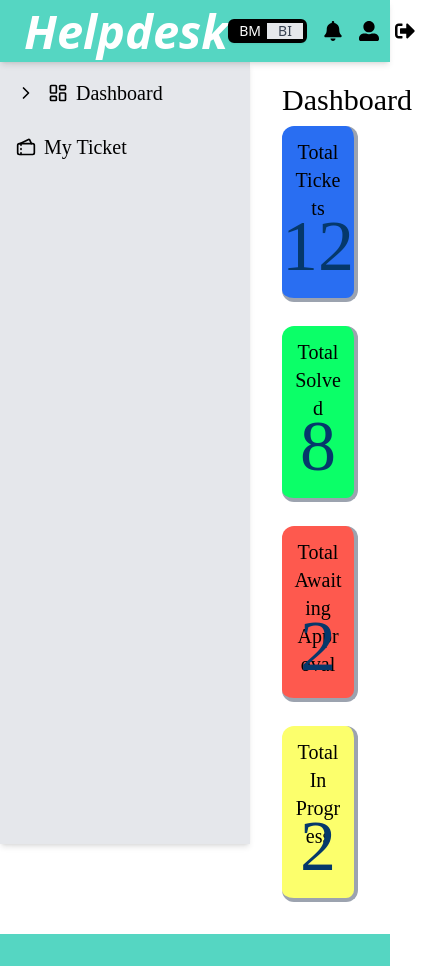
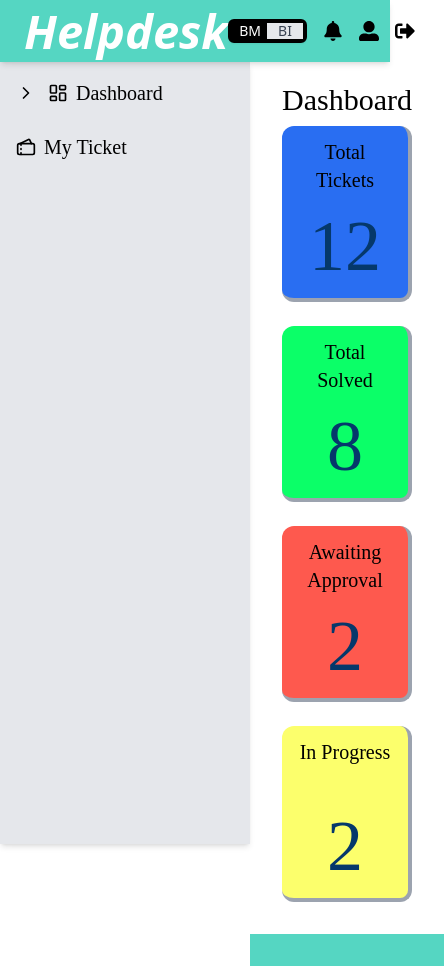
Before and after one commit to MansiChache/helpdesk, a React (Create React App) app in the folder client/: page /user/dashboard in a window 390 px wide. Shown: the whole page, 444 px wide, since content can reach past the window. Built offline with nearby package versions, Linux system fonts and the light colour scheme.

Commit message:
added a layout for clean code and updated sign up so it directs to login after signup

```diff
--- /dev/null
+++ b/client/src/components/Layout.jsx
@@ -0,0 +1,20 @@
+import Navbar from "./Navbar";
+import Sidebar from "./Sidebar";
+import Footer from "./Footer";
+
+const Layout = ({ role, children }) => {
+  return (
+    <div className="flex">
+      <Sidebar role={role} />
+      <div className="flex flex-col flex-grow min-h-screen ml-[250px]">
+        <Navbar />
+        <main className="flex-grow bg-white pt-[50px]">
+          {children}
+        </main>
+        <Footer />
+      </div>
+    </div>
+  );
+};
+
+export default Layout;
--- a/client/src/components/TicketCard.jsx
+++ b/client/src/components/TicketCard.jsx
@@ -1,7 +1,16 @@
-const TicketCard = ({ title, count, bgColor }) => {
+const titleColors = {
+  "Total Tickets": "#296EF2",
+  "Total Solved": "#0BFF68",
+  "Awaiting Approval": "#FE594E",
+  "In Progress": "#FCFF6C",
+};
+
+const TicketCard = ({ title, count }) => {
+  const bgColor = titleColors[title] || "#E0E0E0"; // Default gray if no match
+
   return (
     <div
-      className="relative w-full h-44 rounded-xl border-b-4 border-r-4 border-gray-400 font-sanchez text-black "
+      className="relative w-full h-44 rounded-xl border-b-4 border-r-4 border-gray-400 font-sanchez text-black"
       style={{ backgroundColor: bgColor }}
     >
       <div className="absolute top-3 left-1/2 transform -translate-x-1/2 text-xl text-black text-center px-2 break-words text-wrap w-[90%]">
--- a/client/src/pages/Login.jsx
+++ b/client/src/pages/Login.jsx
@@ -16,7 +16,6 @@ const Login = () => {
     try {
       const res = await axios.post("/api/login", { username, password });
 
-      alert("Login successful!");
       const role = res.data.role;
       localStorage.setItem("userRole", role);
       if (role) {
--- a/client/src/pages/OperationDashboard.jsx
+++ b/client/src/pages/OperationDashboard.jsx
@@ -1,29 +1,20 @@
-import Navbar from "../components/Navbar";
-import Sidebar from "../components/Sidebar";
-import Footer from "../components/Footer";
+import Layout from "../components/Layout";
 import TicketCard from "../components/TicketCard";
-import { BarChart2, Headphones, Users, Star, User } from "lucide-react";
+import { BarChart2, Star } from "lucide-react";
 import { FaUser, FaUserCog } from "react-icons/fa";
 
 const OperationTeamDashboard = () => {
   return (
-    <div className="flex">
-      <Sidebar role="operation" />
-      <div className="flex flex-col w-full ml-[250px]min-h-screen">
-        <Navbar />
-        <div className="pt-[50px] pl-[250px] bg-white min-h-screen">
-          <div className="max-w-[1190px] mx-auto pt-6  px-4">
-            <h2 className=" text-3xl font-sanchez mb-2 ">Dashboard</h2>
+    <Layout role="operation">
+      <div className="max-w-[1190px] mx-auto pt-6 px-4">
+        <h2 className="text-3xl font-sanchez mb-2">Dashboard</h2>
 
         <div className="grid grid-cols-1 sm:grid-cols-2 md:grid-cols-4 gap-6">
-              <TicketCard title="Total Tickets" count={12} bgColor="#296EF2" />
-              <TicketCard title="Total Solved" count={8} bgColor="#0BFF68" />
-              <TicketCard
-                title="Awaiting Approval"
-                count={2}
-                bgColor="#FE594E"
-              />
-              <TicketCard title="In Progress" count={2} bgColor="#FCFF6C" />
+          <TicketCard title="Total Tickets" count={12} />
+<TicketCard title="Total Solved" count={8} />
+<TicketCard title="Awaiting Approval" count={2} />
+<TicketCard title="In Progress" count={2} />
+
         </div>
 
         <div className="grid grid-cols-1 md:grid-cols-2 gap-6 pt-10">
@@ -37,25 +28,18 @@ const OperationTeamDashboard = () => {
                 <div className="flex flex-col items-center text-center">
                   <FaUser className="w-12 h-12 mb-2" />
                   <div className="text-3xl text-customDarkBlue">3</div>
-                      <div className="text-lg">
-                        Technical Supports
+                  <div className="text-lg">Technical Supports</div>
                 </div>
-                    </div>
-
                 <div className="flex flex-col items-center text-center">
                   <FaUserCog className="w-14 h-12 mb-2 text-black" />
                   <div className="text-3xl text-customDarkBlue">4</div>
-                      <div className="text-lg ">
-                        Operation Teams
-                      </div>
+                  <div className="text-lg">Operation Teams</div>
                 </div>
               </div>
             </div>
 
             <div className="bg-navbar shadow-md p-6 flex flex-col items-center justify-center rounded-md border border-gray-200 text-black">
-                  <h3 className="text-center text-lg mb-2">
-                    Customer Feedback
-                  </h3>
+              <h3 className="text-center text-lg mb-2">Customer Feedback</h3>
               <div className="flex gap-1">
                 {[...Array(5)].map((_, i) => (
                   <Star
@@ -69,11 +53,7 @@ const OperationTeamDashboard = () => {
           </div>
         </div>
       </div>
-
-        </div>
-        <Footer />
-      </div>
-    </div>
+    </Layout>
   );
 };
 
--- a/client/src/pages/Signup.jsx
+++ b/client/src/pages/Signup.jsx
@@ -22,7 +22,7 @@ const Signup = () => {
     );
 
     alert('Signup successful!');
-    navigate(`/${role}/dashboard`);
+    navigate(`/`);
   } catch (err) {
     console.error('Signup error:', err);
     if (err.response?.data?.message) {
--- a/client/src/pages/TechDashboard.jsx
+++ b/client/src/pages/TechDashboard.jsx
@@ -1,33 +1,30 @@
-import Navbar from '../components/Navbar';
-import Sidebar from '../components/Sidebar';
-import TicketCard from '../components/TicketCard';
-import { BarChart2, Headphones, Users, Star } from 'lucide-react';
+import Layout from "../components/Layout";
+import TicketCard from "../components/TicketCard";
+import { BarChart2, Headphones, Users, Star } from "lucide-react";
 
 const TechnicalTeamDashboard = () => {
   return (
-    <div className="flex">
-      <Sidebar role="operation" />
-      <div className="flex flex-col w-full">
-        <Navbar />
-        <div className="pt-[70px] pl-[250px] bg-white min-h-screen">
+    <Layout role="tech">
       <div className="max-w-[1190px] mx-auto py-6 px-4">
         <h2 className="text-center text-xl font-semibold mb-6">Dashboard</h2>
 
-            <div className="grid grid-cols-4 gap-6 mb-6">
-              <TicketCard title="Total Tickets" count={12} bgColor="#3066BE" />
-              <TicketCard title="Total Solved" count={8} bgColor="#2AF5FF" />
-              <TicketCard title="Awaiting Approval" count={2} bgColor="#F49097" />
-              <TicketCard title="In Progress" count={2} bgColor="#F5E960" />
+        <div className="grid grid-cols-1 sm:grid-cols-2 md:grid-cols-4 gap-6 mb-6">
+          <TicketCard title="Total Tickets" count={12} />
+          <TicketCard title="Total Solved" count={8} />
+          <TicketCard title="Awaiting Approval" count={2} />
+          <TicketCard title="In Progress" count={2} />
         </div>
 
-            <div className="grid grid-cols-3 gap-6">
+        <div className="grid grid-cols-1 md:grid-cols-3 gap-6">
           <div className="bg-white shadow-md p-6 flex items-center justify-center rounded-md border border-gray-200">
             <BarChart2 className="w-24 h-24 text-gray-600" />
           </div>
           <div className="bg-white shadow-md p-6 flex flex-col items-center justify-center rounded-md border border-gray-200">
             <div className="flex items-center gap-4 mb-2">
               <Headphones className="w-10 h-10 text-gray-600" />
-                  <span className="text-lg font-semibold">3 Technical Supports</span>
+              <span className="text-lg font-semibold">
+                3 Technical Supports
+              </span>
             </div>
             <div className="flex items-center gap-4">
               <Users className="w-10 h-10 text-gray-600" />
@@ -35,18 +32,22 @@ const TechnicalTeamDashboard = () => {
             </div>
           </div>
           <div className="bg-white shadow-md p-6 flex flex-col items-center justify-center rounded-md border border-gray-200">
-                <h3 className="font-semibold text-center mb-2">Customer Feedback</h3>
+            <h3 className="font-semibold text-center mb-2">
+              Customer Feedback
+            </h3>
             <div className="flex gap-1">
               {[...Array(5)].map((_, i) => (
-                    <Star key={i} className="text-yellow-400 w-6 h-6" fill="currentColor" />
+                <Star
+                  key={i}
+                  className="text-yellow-400 w-6 h-6"
+                  fill="currentColor"
+                />
               ))}
             </div>
           </div>
         </div>
       </div>
-        </div>
-      </div>
-    </div>
+    </Layout>
   );
 };
 
--- a/client/src/pages/UserDashboard.jsx
+++ b/client/src/pages/UserDashboard.jsx
@@ -1,37 +1,19 @@
-import Navbar from "../components/Navbar";
-import Sidebar from "../components/Sidebar";
+import Layout from "../components/Layout";
 import TicketCard from "../components/TicketCard";
-import Footer from '../components/Footer';
 
 const UserDashboard = () => {
   return (
-    <div>
-      <Navbar />
-      <Sidebar />
-
-      <main className="pt-[50px] pl-[250px] min-h-screen bg-white">
-        <div className="p-8">
-          <h2 className="text-center text-3xl font-sanchez mb-2  ">
-            Dashboard
-          </h2>
-          <div className="grid grid-cols-1 sm:grid-cols-2 md:grid-cols-4 gap-6">
-            <TicketCard
-              title="Total Tickets"
-              count={12}
-              bgColor="#296EF2"
-            />
-            <TicketCard title="Total Solved" count={8} bgColor="#0BFF68" />
-            <TicketCard
-              title="Total Awaiting Approval"
-              count={2}
-              bgColor="#FE594E"
-            />
-            <TicketCard title="Total In Progress" count={2} bgColor="#FCFF6C" />
-          </div>
+    <Layout>
+      <div className="p-8">
+        <h2 className="text-center text-3xl font-sanchez mb-2">Dashboard</h2>
+        <div className="grid grid-cols-1 sm:grid-cols-2 md:grid-cols-4 gap-6">
+          <TicketCard title="Total Tickets" count={12} />
+          <TicketCard title="Total Solved" count={8} />
+          <TicketCard title="Awaiting Approval" count={2} />
+          <TicketCard title="In Progress" count={2} />
         </div>
-      </main>
-      <Footer />
-    </div>
+      </div>
+    </Layout>
   );
 };
 
--- a/client/src/pages/UserProfile.jsx
+++ b/client/src/pages/UserProfile.jsx
@@ -2,6 +2,7 @@ import { useState } from 'react';
 import Navbar from '../components/Navbar';
 import Sidebar from '../components/Sidebar';
 import { Star } from 'lucide-react';
+import Layout from '../components/Layout';
 
 const UserProfile = () => {
   const [rating, setRating] = useState(0);
@@ -18,11 +19,9 @@ const UserProfile = () => {
   };
 
   return (
-    <div className="flex">
-      <Sidebar role="user" />
-      <div className="flex flex-col w-full">
-        <Navbar />
-        <div className="pt-[70px] pl-[250px] min-h-screen bg-gray-50">
+    <Layout>
+
+        <div className="bg-gray-50">
           <div className="max-w-[1190px] mx-auto py-6 px-4">
             <div className="bg-navbar p-6 rounded-lg">
               <div className="bg-white rounded-lg p-6 shadow-md mb-6">
@@ -69,8 +68,7 @@ const UserProfile = () => {
             </div>
           </div>
         </div>
-      </div>
-    </div>
+      </Layout>
   );
 };
 
```
Also changed, not shown: client/src/pages/MyTickets.jsx (+6 -9 lines), client/src/pages/NewTicketForm.jsx (+6 -22 lines), client/src/pages/Performance.jsx (+5 -14 lines). Lines whose indentation alone changed are shown as unchanged.
